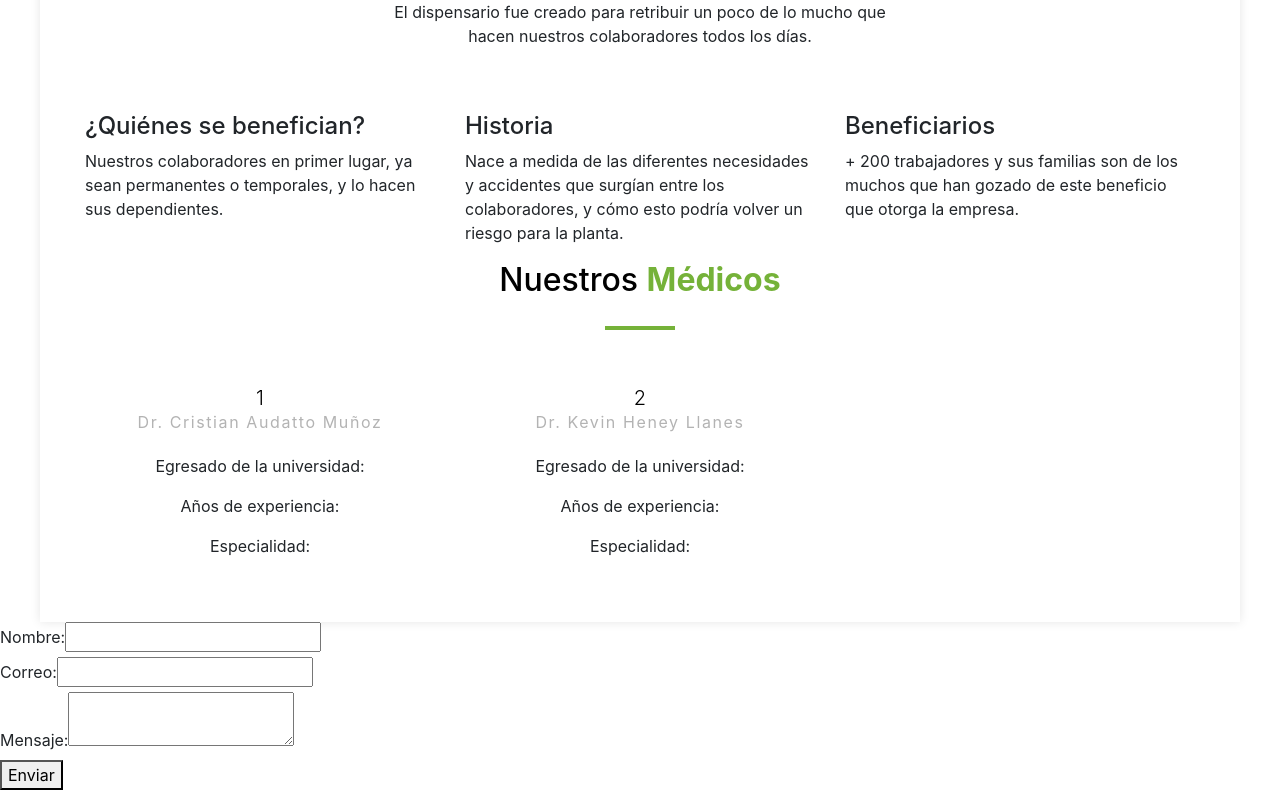
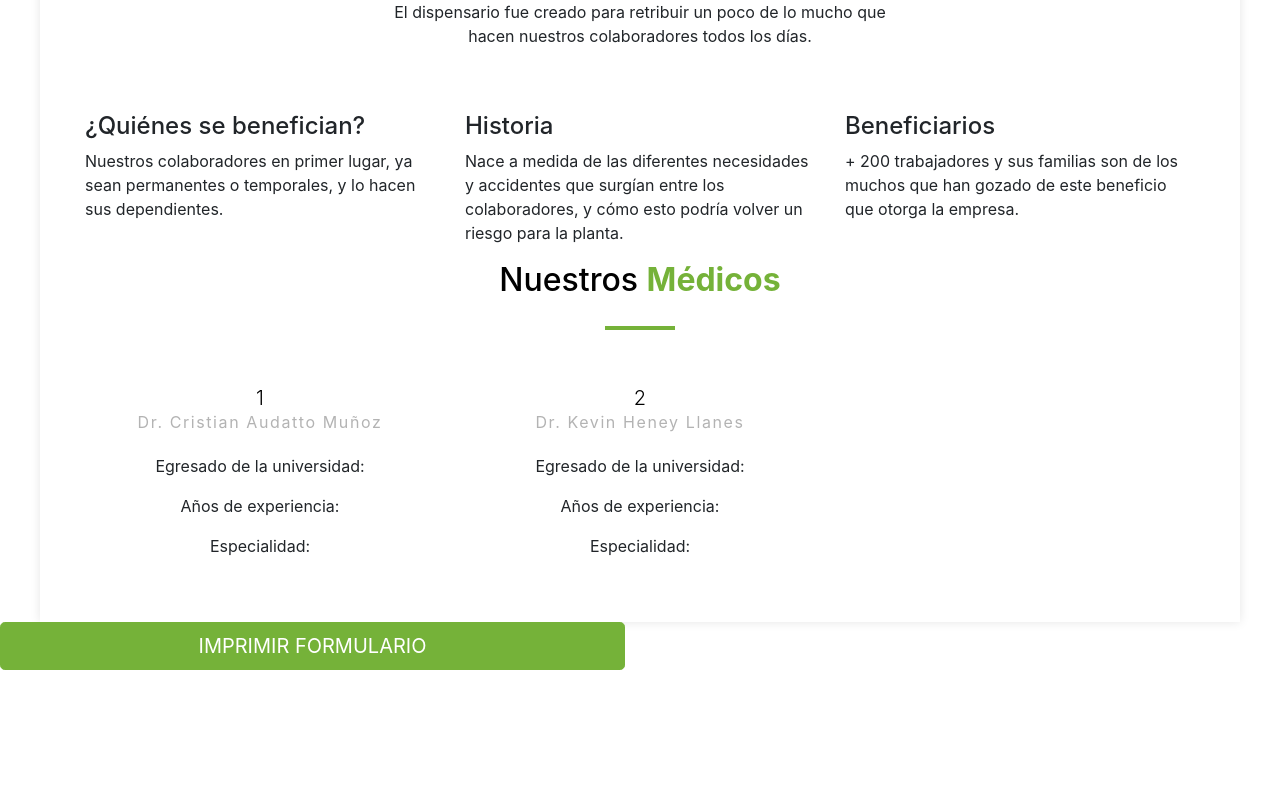
Before and after one commit to DelmyNayeliM/PROYECTO_FARMACIA, a React (Create React App) app in the folder FARMACIA_FE/paciente-edit/: page / in a window 1280 px wide. Shown: the part 5345-6135 px from the top of the page. After the commit the page ends 6031 px from the top, so only its background shows below. Built offline with nearby package versions, Linux system fonts and the light colour scheme.

Commit message:
Update imprimir.jsx

```diff
--- a/FARMACIA_FE/paciente-edit/src/paginas/imprimir.jsx
+++ b/FARMACIA_FE/paciente-edit/src/paginas/imprimir.jsx
@@ -1,19 +1,6 @@
-import React, { useState } from 'react';
+import React from 'react';
 
 const Formulario = () => {
-  const [formData, setFormData] = useState({
-    nombre: '',
-    correo: '',
-    mensaje: ''
-  });
-
-  const handleChange = (e) => {
-    const { name, value } = e.target;
-    setFormData({
-      ...formData,
-      [name]: value
-    });
-  };
 
   const handleSubmit = (e) => {
     e.preventDefault();
@@ -21,26 +8,22 @@ const Formulario = () => {
   };
 
   const imprimirFormulario = () => {
-    console.log('Datos del formulario:', formData);
+    console.log('Datos del formulario:');
     window.print();
   };
 
   return (
-    <form onSubmit={handleSubmit}>
-    <div>
-      <label htmlFor="nombre">Nombre:</label>
-      <input type="text" name="nombre" id="nombre" value={formData.nombre} onChange={handleChange} />
+    <div className="form-group row">
+      <div className="col-lg-6">
+        <button
+          type="submit"
+          className="btn btn-primary btn-lg btn-block"
+          onClick={(e) => handleSubmit(e, false)}
+        >
+        {'Imprimir Formulario'}
+      </button>
     </div>
-    <div>
-      <label htmlFor="correo">Correo:</label>
-      <input type="email" name="correo" id="correo" value={formData.correo} onChange={handleChange} />
-    </div>
-    <div>
-      <label htmlFor="mensaje">Mensaje:</label>
-      <textarea name="mensaje" id="mensaje" value={formData.mensaje} onChange={handleChange}></textarea>
-    </div>
-      <button type="submit">Enviar</button>
-    </form>
+</div>
   );
 };
 
```
